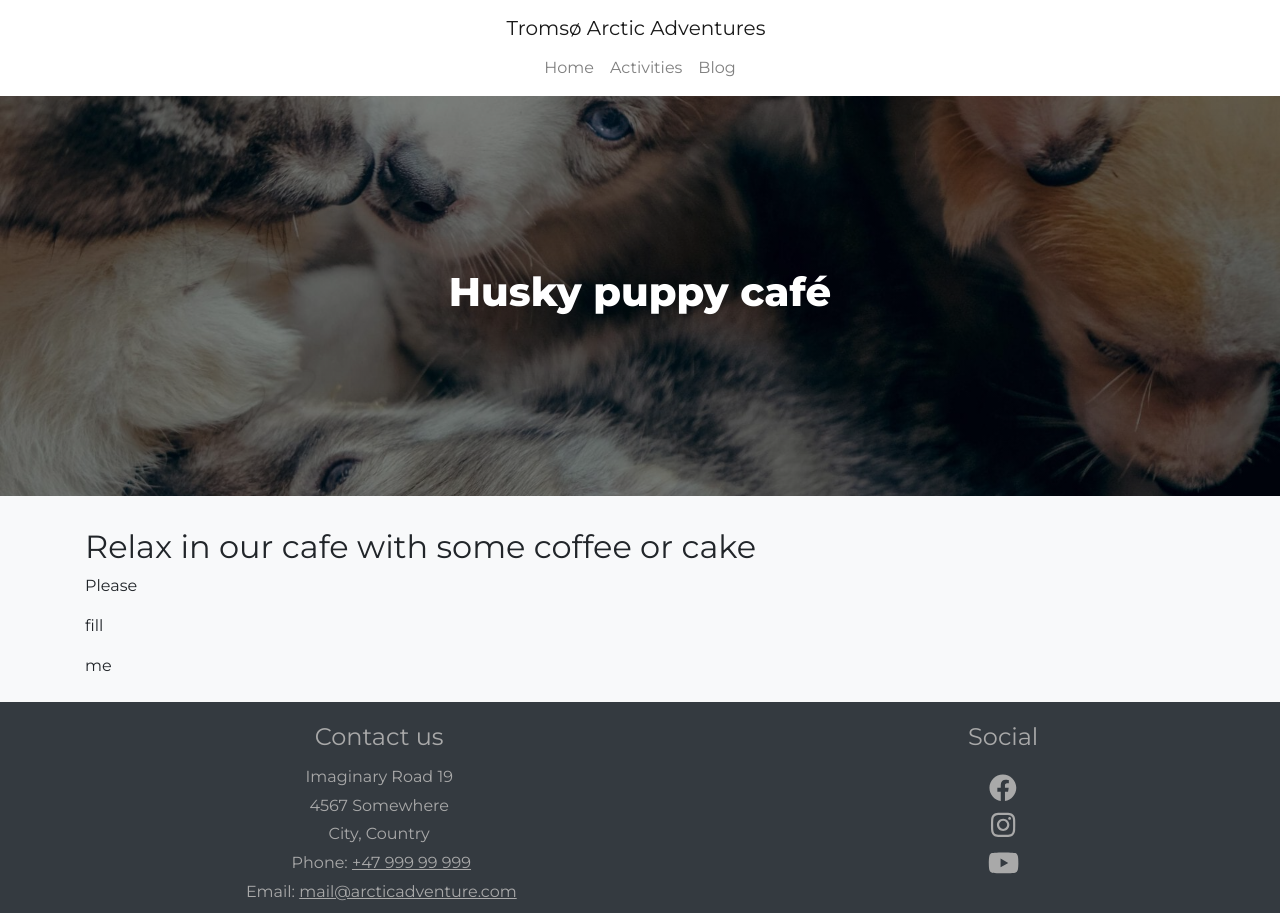
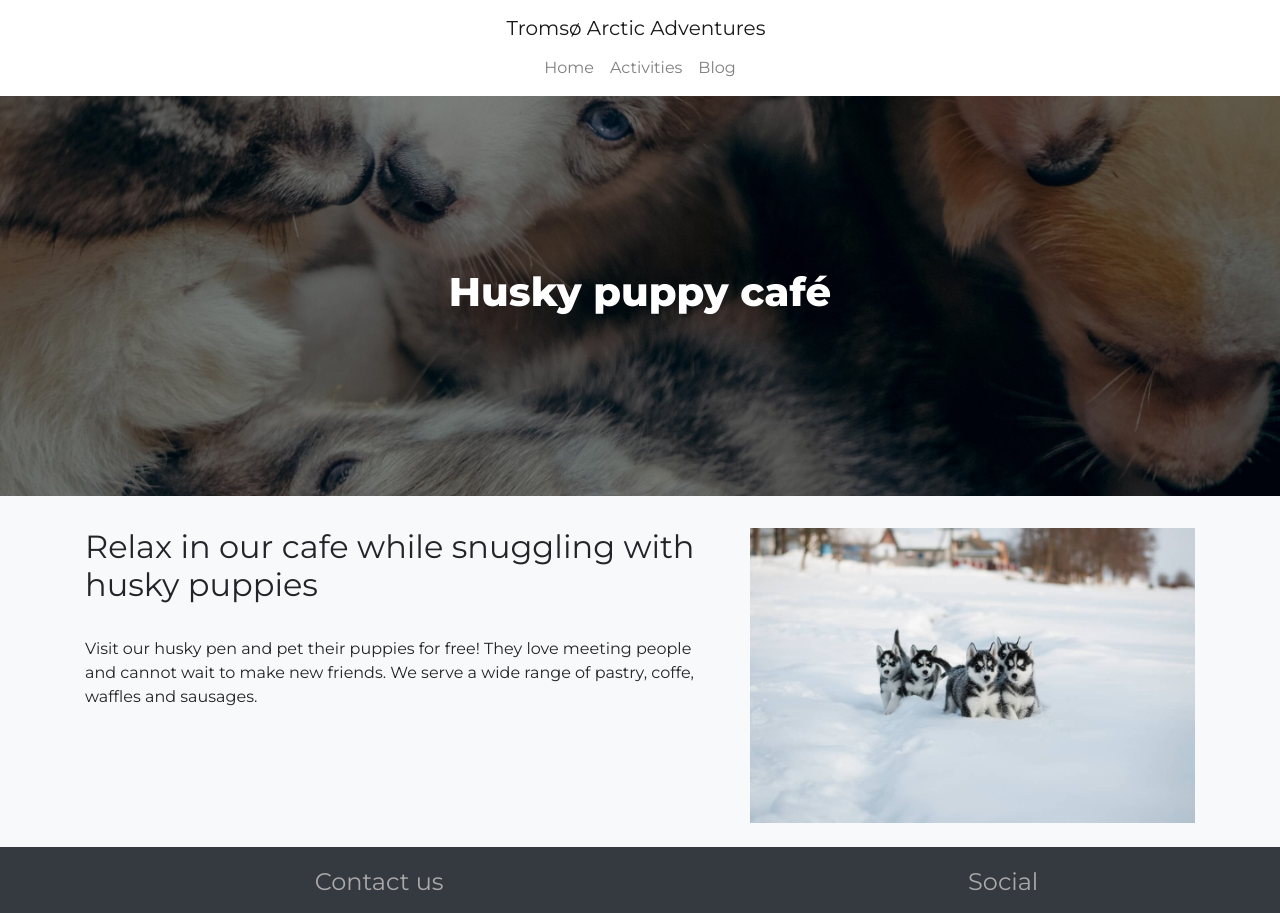
Before and after one commit to Discolai/bed-2049-arctic-adventure, a React (Create React App) app: page /bed-2049-arctic-adventure/activities/husky_cafe in a window 1280 px wide. Shown: the top 913 px of the page. Built offline with nearby package versions, Linux system fonts and the light colour scheme.

Commit message:
Added description to husky cafe

```diff
--- a/src/components/activities/info/huskyCafe.jsx
+++ b/src/components/activities/info/huskyCafe.jsx
@@ -9,6 +9,7 @@ import Row from 'react-bootstrap/Row';
 import Col from 'react-bootstrap/Col';
 
 import husky_puppies from '../../../img/husky_puppies.jpg';
+import puppies_snow from '../../../img/puppies_snow.jpg';
 
 const HuskyCafe = (props) => {
   return (
@@ -29,16 +30,21 @@ const HuskyCafe = (props) => {
           </div>
         </div>
         <Container  className="mb-4">
-          <h2>Relax in our cafe with some coffee or cake</h2>
-          <p className="activity-info">
-            Please
-          </p>
-          <p className="activity-info">
-            fill
-          </p>
-          <p className="activity-info">
-            me
-          </p>
+          <Row>
+            <Col className="activity-container" sm={12} md={7}>
+              <h2>Relax in our cafe while snuggling with husky puppies</h2>
+              <div className="activity-info">
+                <p>
+                  Visit our husky pen and pet their puppies for free! They love
+                  meeting people and cannot wait to make new friends.
+                  We serve a wide range of pastry, coffe, waffles and sausages.
+                </p>
+              </div>
+            </Col>
+            <Col className="activity-container" sm={12} md={5}>
+              <img src={puppies_snow}/>
+            </Col>
+          </Row>
         </Container>
       </Container>
       <Footer></Footer>
--- a/src/main.scss
+++ b/src/main.scss
@@ -101,7 +101,10 @@ body  {
     margin-bottom: 2 * $spacer;
   }
 
-
+  img {
+    max-width: 100%;
+    max-height: 100%;
+  }
 
 }
 
```
Also changed, not shown: src/img/puppies_snow.jpg (added).
